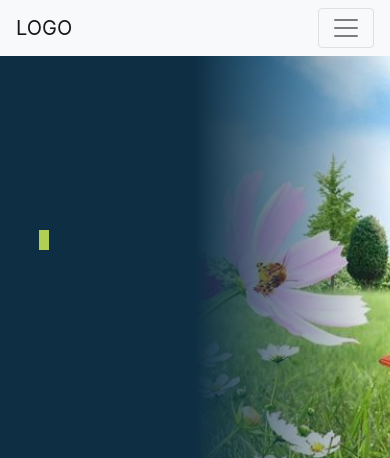
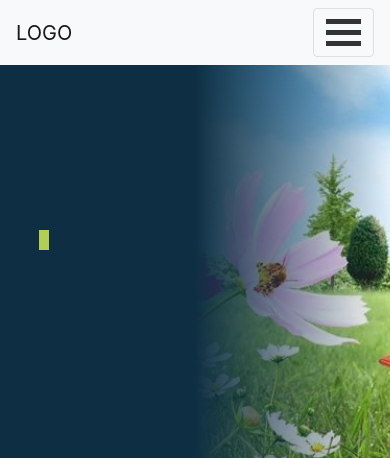
Before and after one commit to 0964806063z/templates, a website: page src/html/index.html in a window 390 px wide. Shown: the top 458 px of the page. Drawn offline with nearby package versions, Linux system fonts and the light colour scheme; files that its build step writes are made by us from their sources; files whose address does not match are found by name.

Commit message:
icon menu

```diff
--- a/src/html/modules/menu.html
+++ b/src/html/modules/menu.html
@@ -22,8 +22,10 @@
 
   <nav class="navbar navbar-expand-lg fixed-top navbar-light bg-light ">
     <a class="navbar-brand" href="index.html">LOGO</a>
-    <button class="navbar-toggler navbar-toggler-right" type="button" data-toggle="collapse" data-target="#navbar1">
-        <span class="navbar-toggler-icon"></span>
+    <button class="navbar-toggler navbar-toggler-right" onclick="myFunction(this)" type="button" data-toggle="collapse" data-target="#navbar1">
+         <div class="bar1"></div>
+        <div class="bar2"></div>
+        <div class="bar3"></div>
     </button>
     <div class="collapse navbar-collapse justify-content-center" id="navbar1">
         <ul class="navbar-nav">
--- a/src/stylesheets/module/_menu.scss
+++ b/src/stylesheets/module/_menu.scss
@@ -43,3 +43,22 @@
 }
 
 // icon
+.bar1, .bar2, .bar3 {
+  width: 35px;
+  height: 5px;
+  background-color: #333;
+  margin: 6px 0;
+  transition: 0.4s;
+}
+
+.change{
+  .bar1 {
+    transform: rotate(-45deg) translate(-9px, 6px);
+  }
+  .bar2 {
+    opacity: 0;
+  }
+  .bar3 {
+    transform: rotate(45deg) translate(-8px, -8px);
+  }
+}
```
